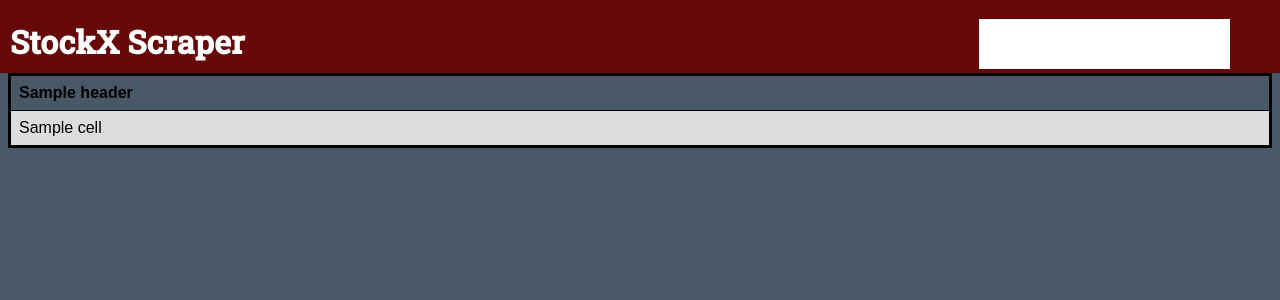
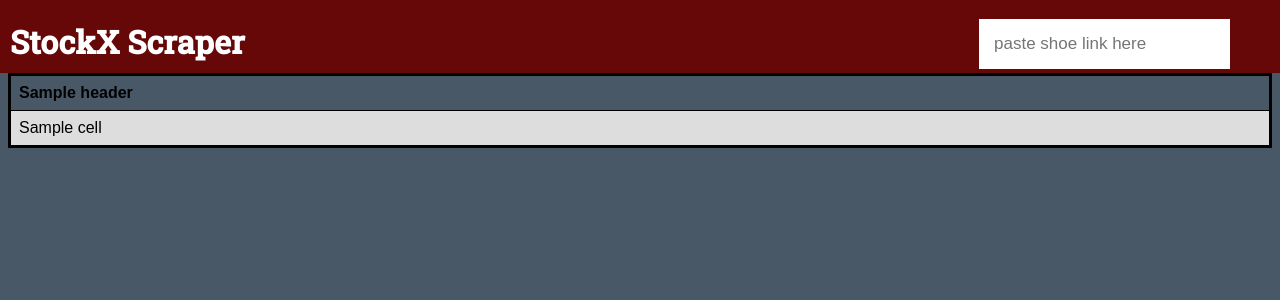
Before and after one commit to thompy02/shoemanagementapp, a Flask app: template templates/SMA.html in a window 1280 px wide. Shown: the top 300 px of the page. Run offline with Flask 2, Linux system fonts and the light colour scheme; the template is opened without the code that fills it: most values are stand-ins (such as "Sample title", 1, 10 or a date in 2020).

Commit message:
SMA.html

```diff
--- a/templates/SMA.html
+++ b/templates/SMA.html
@@ -62,8 +62,8 @@ tr:nth-child(even) {
 <body style ="background-color: #495867;">
     <div class="topnav">
         <h1 style = color:white;>StockX Scraper</h1>
-        <form name="passdata" action="." method="post">
-            <input type='text' name="data_bridge">
+        <form name="passdata" action="." method="POST">
+            <input type='text' name="data_bridge" placeholder="paste shoe link here">
         </form>
 
     </div>
```
